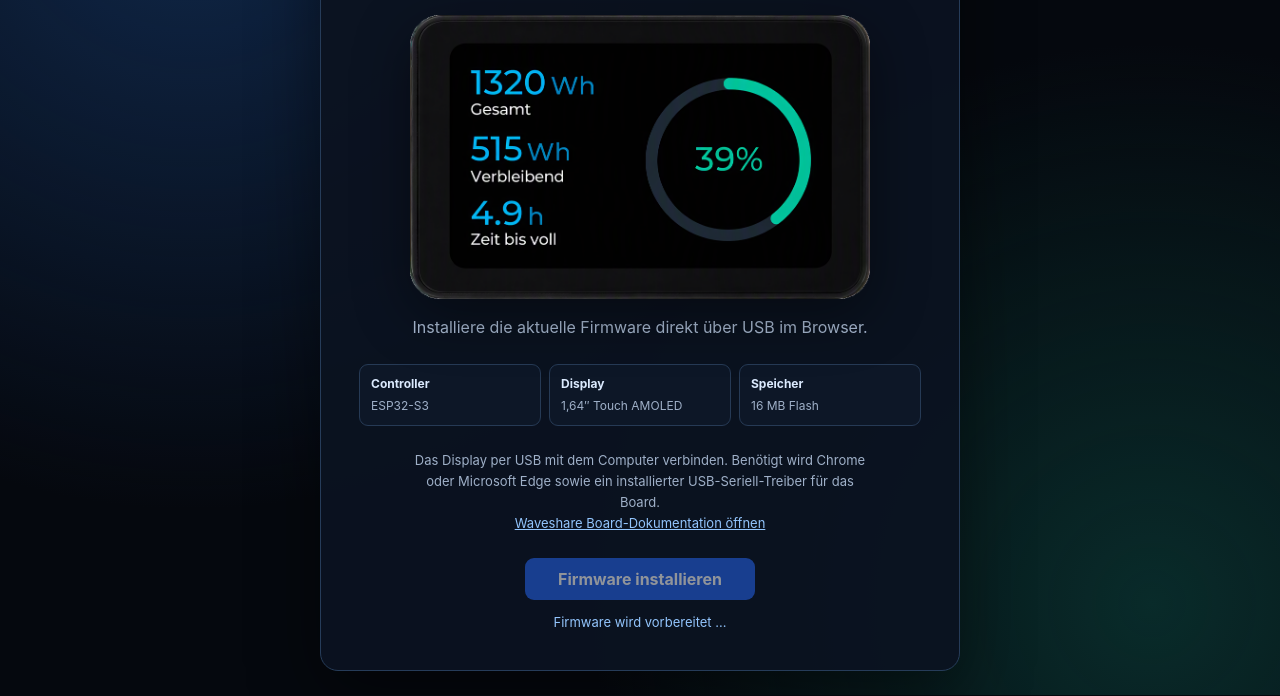
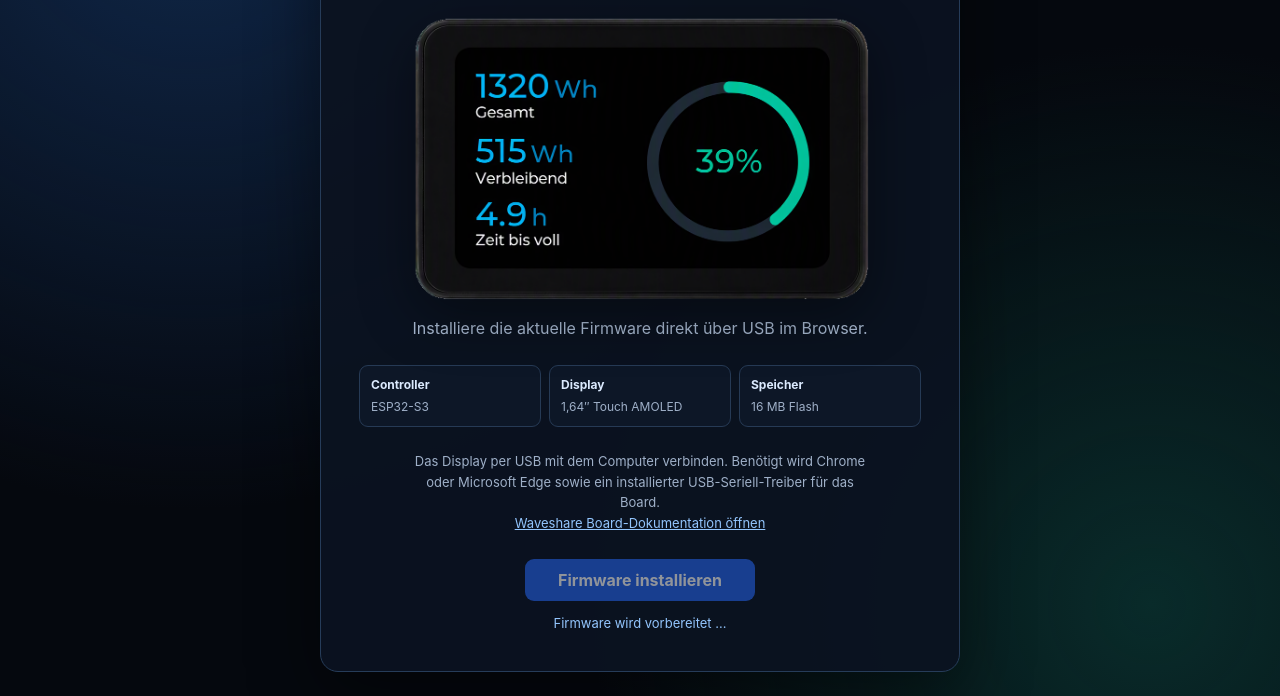
Before and after one commit to smarkwardt/test-web, a plain HTML site: page docs/webflasher_rev_1_0/index.html in a window 1280 px wide. Shown: the part 222-918 px from the top of the page. Drawn offline with Linux system fonts and the light colour scheme.

Commit message:
update v0.2.0

```diff
--- a/docs/webflasher_rev_1_0/index.html
+++ b/docs/webflasher_rev_1_0/index.html
@@ -509,7 +509,7 @@
 
         <img
             class="display-preview"
-            src="./display.png"
+            src="./esp32-32-s3-amoled-1-64.png"
             alt="Vorschau des SuperVolt Display mini mit Rahmen und angezeigten Messwerten"
             width="969"
             height="600">
```
Also changed, not shown: docs/webflasher_rev_1_1/index.html (+1 -1 lines), docs/webflasher_rev_1_0/esp32-32-s3-amoled-1-64.png (added), docs/webflasher_rev_1_1/display.png (deleted), docs/webflasher_rev_1_1/esp32-32-s3-amoled-1-64.png (added), 2 other files.
